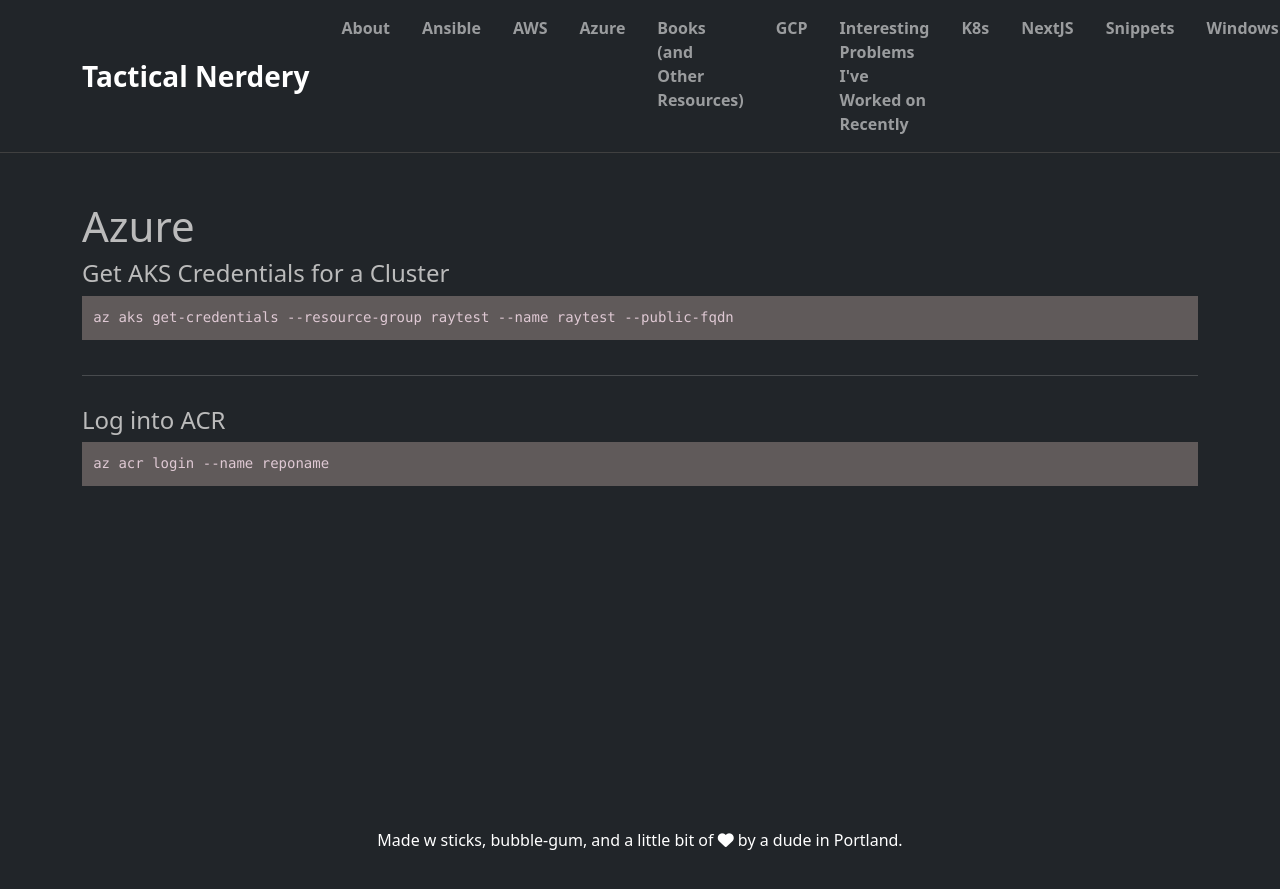
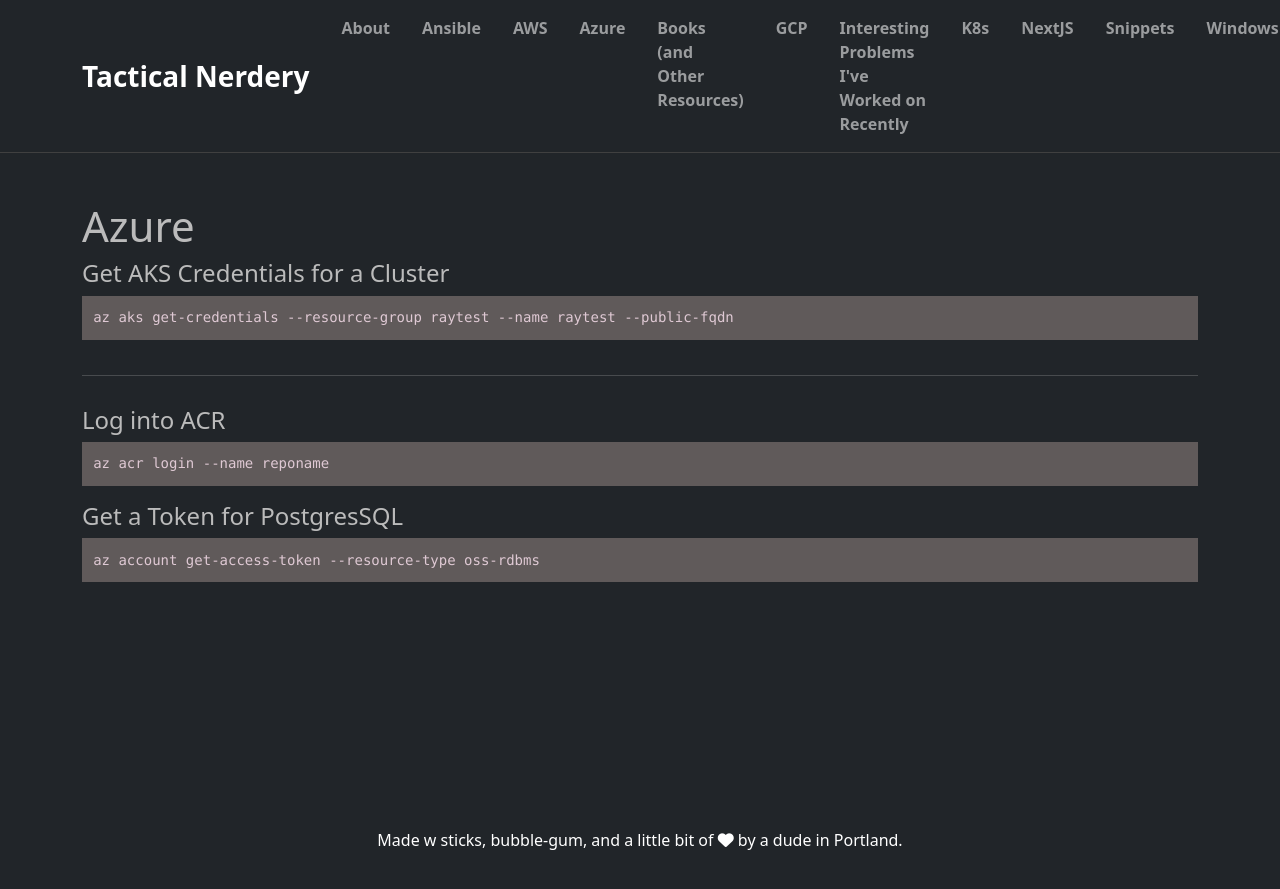
Before and after one commit to rayterrill/tacticalnerdery.com.old, a Jekyll site: the page built from azure.md, in a window 1280 px wide. Shown: the top 889 px of the page. Built offline with Jekyll 4.4.1, drawn with Linux system fonts in a browser that asks for light colours; nearby versions of some CDN libraries.

Commit message:
Update azure.md

```diff
--- a/azure.md
+++ b/azure.md
@@ -13,3 +13,7 @@ az aks get-credentials --resource-group raytest --name raytest --public-fqdn
 <pre class="code">
 az acr login --name reponame
 </pre>
+#### Get a Token for PostgresSQL
+<pre class="code">
+az account get-access-token --resource-type oss-rdbms
+</pre>
```
